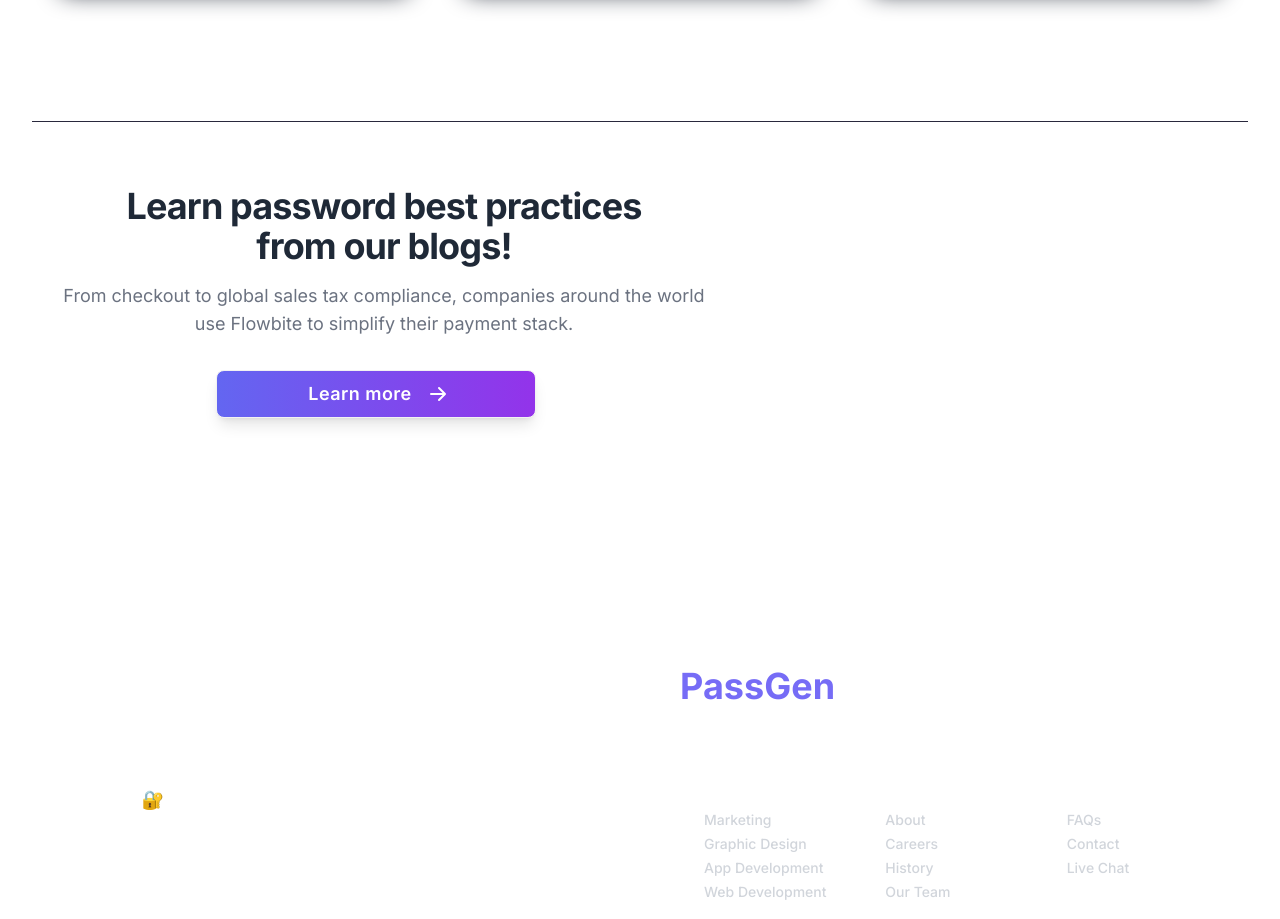
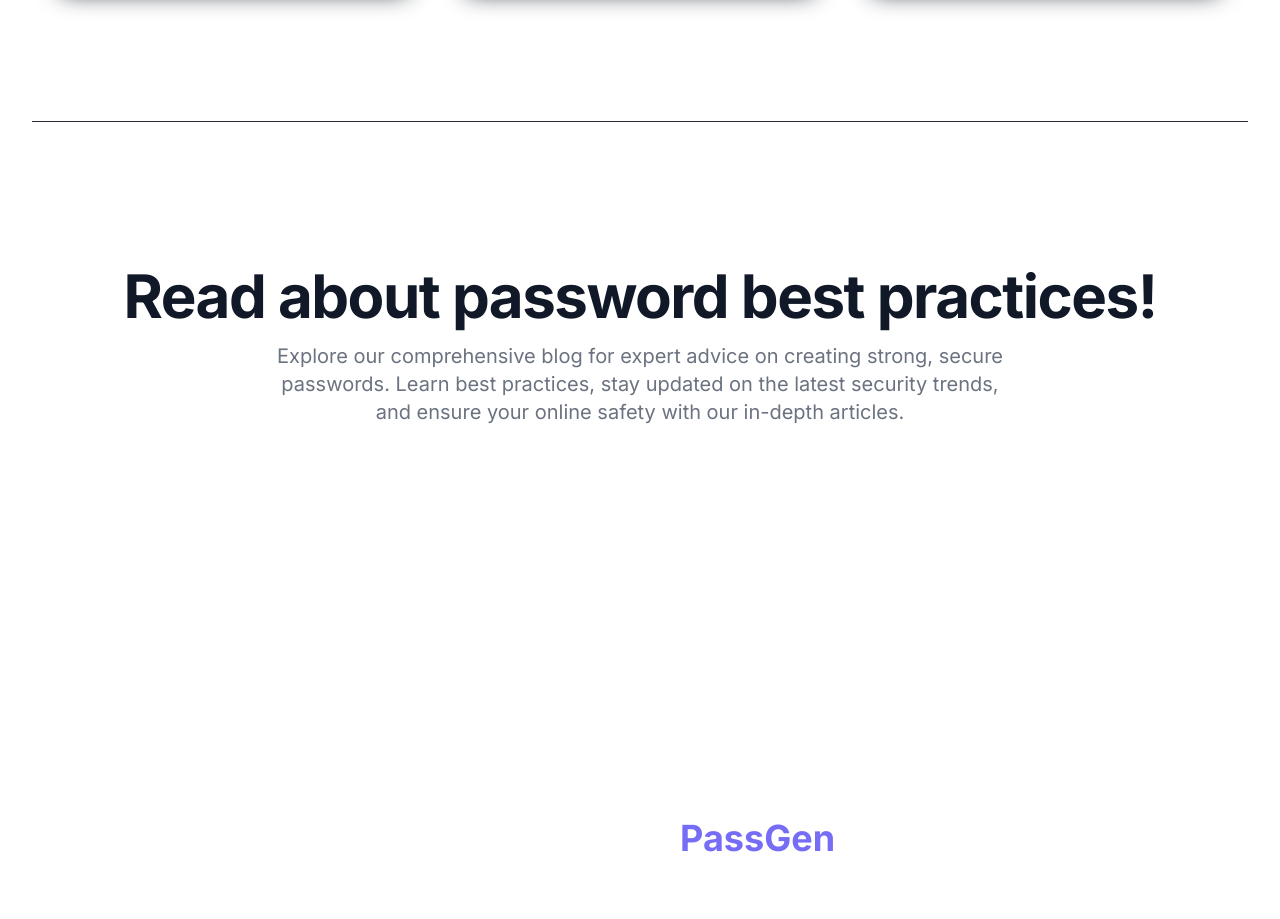
Before and after one commit to yashmandi/password-gen, a React (Vite) app: page / in a window 1280 px wide. Shown: the part 1260-2179 px from the top of the page. Built offline with nearby package versions, Linux system fonts and the light colour scheme.

Commit message:
blog section

```diff
--- a/src/components/BlogSection.jsx
+++ b/src/components/BlogSection.jsx
@@ -1,25 +1,43 @@
-import React from 'react'
+import React from "react";
 
 const BlogSection = () => {
   return (
     <div>
-            <section className="">
-                <div className="grid max-w-screen-xl px-4 py-8 mx-auto lg:gap-8 xl:gap-0 lg:py-16 lg:grid-cols-12">
-                    <div className="mr-auto place-self-center lg:col-span-7">
-                        <h1 className="max-w-2xl mb-4 text-4xl font-extrabold tracking-tight leading-none md:text-5xl xl:text-4xl dark:text-white">Learn password best practices <br /> from our blogs!</h1>
-                        <p className="max-w-2xl mb-6 font-light text-gray-500 lg:mb-8 md:text-lg lg:text-md dark:text-gray-400">From checkout to global sales tax compliance, companies around the world use Flowbite to simplify their payment stack.</p>
-                        <a href="#" className="btn bg-gradient-to-r from-indigo-500 to-purple-600 hover:from-indigo-600 hover:to-purple-700 px-4 w-48 mr-4 rounded-lg text-white text-base sm:text-lg w-80 font-semibold tracking-wide shadow-lg transform transition-transform duration-300 hover:shadow-2xl">
+      <section className="mt-20">
+        <div className="py-8 px-4 mx-auto max-w-screen-xl text-center lg:py-16 lg:px-12">
+          <h1 className="mb-4 text-4xl font-extrabold tracking-tight leading-none text-gray-900 md:text-5xl lg:text-6xl dark:text-white">
+            Read about password best practices!
+          </h1>
+          <p className="mb-8 text-lg font-normal text-gray-500 lg:text-xl sm:px-16 xl:px-48 dark:text-gray-400">
+            Explore our comprehensive blog for expert advice on creating
+            strong, secure passwords. Learn best practices, stay updated on the
+            latest security trends, and ensure your online safety with our
+            in-depth articles.
+          </p>
+          <div className="flex flex-col mb-8 lg:mb-16 space-y-4 sm:flex-row sm:justify-center sm:space-y-0 sm:space-x-4">
+            <a
+              href="#"
+              className="inline-flex justify-center items-center py-3 px-5 text-base font-medium text-center text-white rounded-lg bg-primary-700 hover:bg-primary-800 focus:ring-4 focus:ring-primary-300 dark:focus:ring-primary-900"
+            >
               Learn more
-                            <svg className="w-5 h-5 ml-2 -mr-1" fill="currentColor" viewBox="0 0 20 20" xmlns="http://www.w3.org/2000/svg"><path fill-rule="evenodd" d="M10.293 3.293a1 1 0 011.414 0l6 6a1 1 0 010 1.414l-6 6a1 1 0 01-1.414-1.414L14.586 11H3a1 1 0 110-2h11.586l-4.293-4.293a1 1 0 010-1.414z" clip-rule="evenodd"></path></svg>
+              <svg
+                className="ml-2 -mr-1 w-5 h-5"
+                fill="currentColor"
+                viewBox="0 0 20 20"
+                xmlns="http://www.w3.org/2000/svg"
+              >
+                <path
+                  fill-rule="evenodd"
+                  d="M10.293 3.293a1 1 0 011.414 0l6 6a1 1 0 010 1.414l-6 6a1 1 0 01-1.414-1.414L14.586 11H3a1 1 0 110-2h11.586l-4.293-4.293a1 1 0 010-1.414z"
+                  clip-rule="evenodd"
+                ></path>
+              </svg>
             </a>
-                    </div>
-                    <div className="hidden lg:mt-0 lg:col-span-5 lg:flex">
-
           </div>
         </div>
       </section>
     </div>
-    )
-}
+  );
+};
 
-export default BlogSection
+export default BlogSection;
```
Lines whose indentation alone changed are shown as unchanged.
